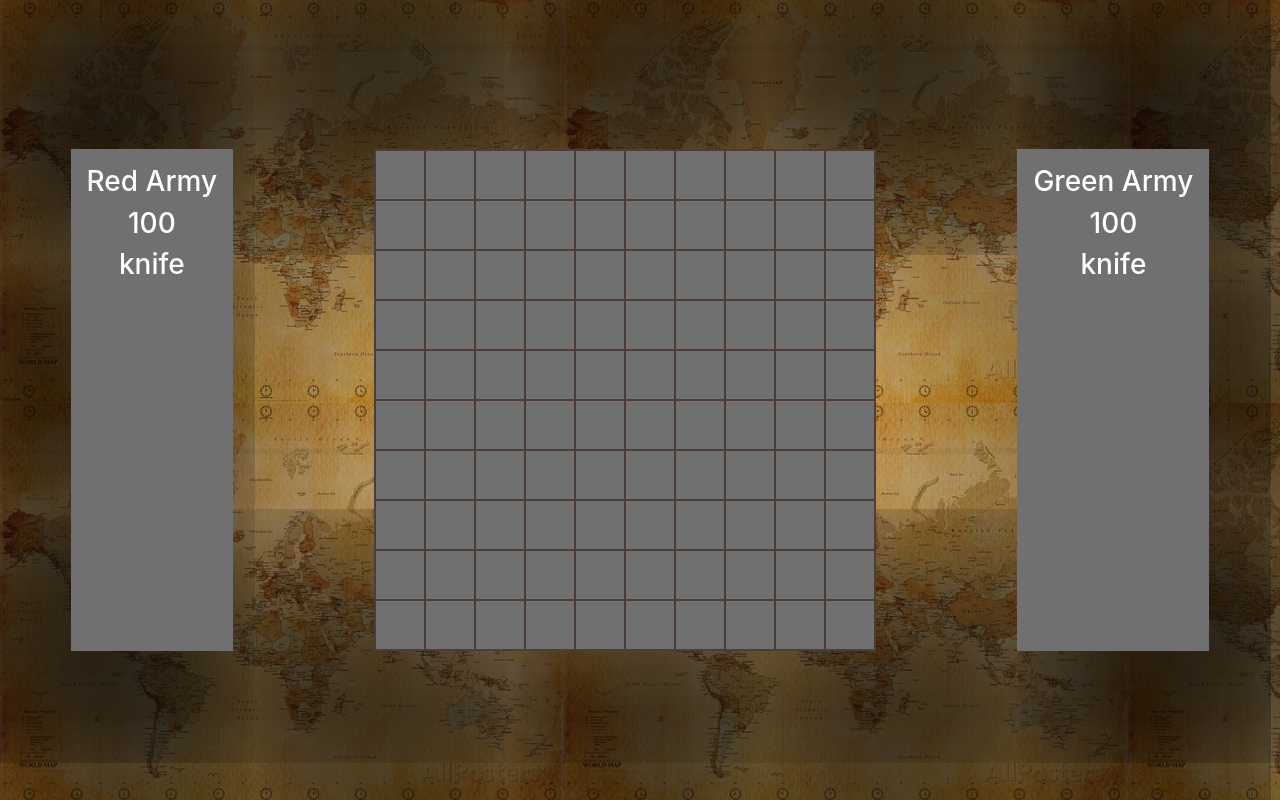
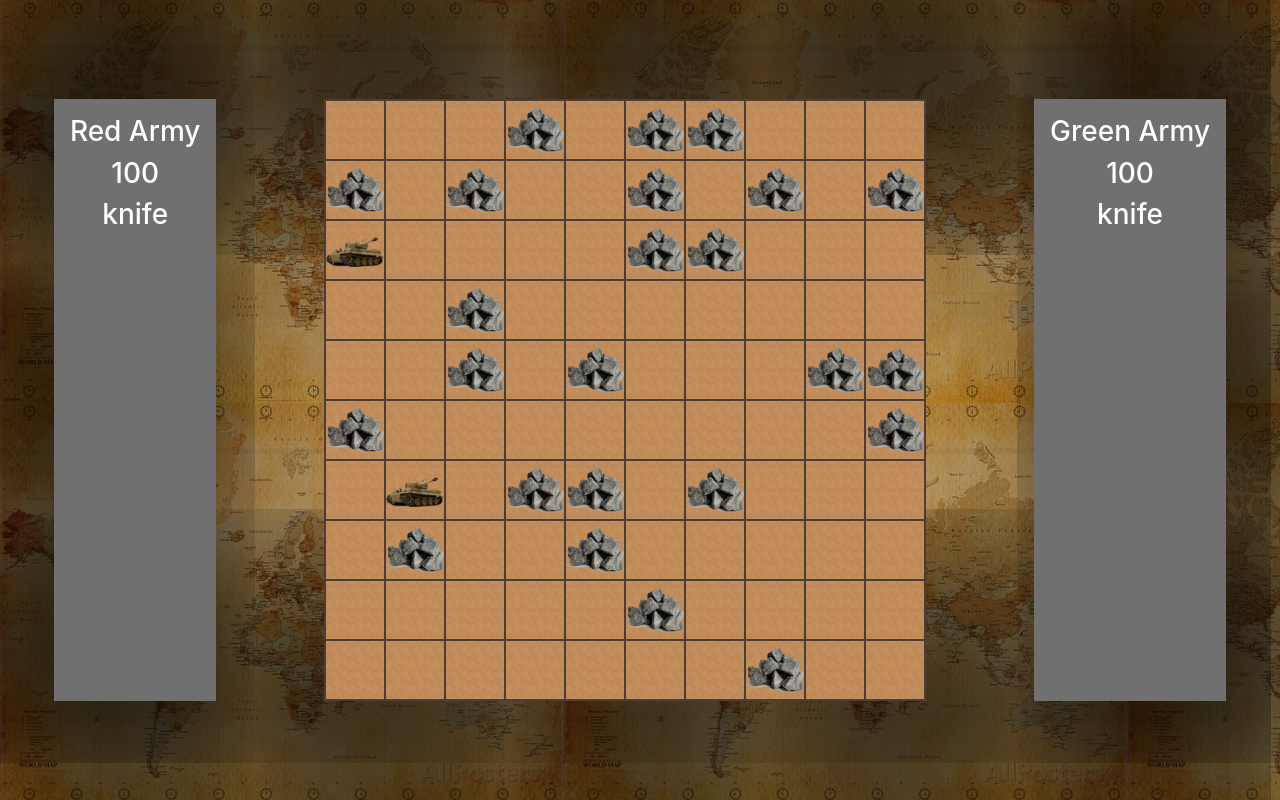
Before and after one commit to padayattil/warzone, a React (Create React App) app: page /game/play in a window 1280 px wide. Built offline with nearby package versions, Linux system fonts and the light colour scheme.

Commit message:
layout rocks and weapons

```diff
--- a/package.json
+++ b/package.json
@@ -15,7 +15,7 @@
     "react-scripts": "2.1.0"
   },
   "scripts": {
-    "start": "react-scripts start",
+    "start": "HOST=0.0.0.0 react-scripts start",
     "build": "react-scripts build",
     "test": "react-scripts test",
     "eject": "react-scripts eject"
--- a/src/App.css
+++ b/src/App.css
@@ -81,12 +81,58 @@
 }
 
 .map-cell {
-  width: 50px;
-  height: 50px;
+  width: 60px;
+  height: 60px;
   border: 0;
   border-right: 2px;
   border-bottom: 2px;
   border-style: solid;
   border-color: #4D3D38;
-  background-color: #707070;
+  background-image: url('./images/cell-bg.png');
+  background-size: cover;
 }
+
+.rocks {
+  width: 100%;
+  height: 100%;
+  background-image: url('./images/rocks.png');
+  background-size:  contain;
+  background-repeat: no-repeat;
+  background-position: center;
+}
+
+.knife {
+  width: 100%;
+  height: 100%;
+  background-image: url('./images/knife.png');
+  background-size:  contain;
+  background-repeat: no-repeat;
+  background-position: center;
+}
+
+.gun {
+  width: 100%;
+  height: 100%;
+  background-image: url('./images/gun.png');
+  background-size:  contain;
+  background-repeat: no-repeat;
+  background-position: center;
+}
+
+.grenade {
+  width: 100%;
+  height: 100%;
+  background-image: url('./images/grenade.png');
+  background-size:  contain;
+  background-repeat: no-repeat;
+  background-position: center;
+}
+
+.tank {
+  width: 100%;
+  height: 100%;
+  background-image: url('./images/tank.png');
+  background-size:  contain;
+  background-repeat: no-repeat;
+  background-position: center;
+}
--- a/src/components/Game.js
+++ b/src/components/Game.js
@@ -2,17 +2,36 @@ import React, { Component } from 'react';
 
 import PlayerStats from './PlayerStats';
 import GameMap from './GameMap';
+import { getRandomIntInclusive } from '../utils';
 
 class Game extends Component {
+  ROCKS_PROBABILITY = 0.2;
+
   constructor(props) {
     super(props);
+
     const [mapSize, mapData] = [10, []];
     for (let i = 0; i < mapSize; i++) {
       var row = []
       for (let j = 0; j < mapSize; j++) {
-        row.push({position: `${i}_${j}`});
+        row.push({
+          position: `${i}_${j}`,
+          cellItemClass: (Math.random() < this.ROCKS_PROBABILITY) ? 'rocks' : ''
+        });
       }
       mapData.push(row);
+    }
+    let remainingWeapons = getRandomIntInclusive(2,4);
+    let cellRow;
+    let cellColumn;
+    while(remainingWeapons !== 0) {
+      cellRow = getRandomIntInclusive(0,mapSize-1)
+      cellColumn = getRandomIntInclusive(0,mapSize-1)
+      if(mapData[cellRow][cellColumn].cellItemClass !== '') {
+        mapData[cellRow][cellColumn]
+          .cellItemClass = ['knife', 'gun', 'grenade', 'tank'][getRandomIntInclusive(0,3)]
+        remainingWeapons -= 1
+      }
     }
     this.state = {
       mapData: mapData,
--- a/src/components/GameMap.js
+++ b/src/components/GameMap.js
@@ -6,7 +6,9 @@ function GameMap(props) {
       {props.mapData.map((row, rowIndex) => (
         <div key={rowIndex} className="map-row d-flex">
           {row.map((cell, cellIndex) => (
-            <div key={cellIndex} className="map-cell"></div>
+            <div key={cellIndex} className="map-cell">
+              <div className={`${cell.cellItemClass}`}></div>
+            </div>
           ))}
         </div>
       ))}
--- /dev/null
+++ b/src/utils/index.js
@@ -0,0 +1,5 @@
+export function getRandomIntInclusive(min, max) {
+  min = Math.ceil(min);
+  max = Math.floor(max);
+  return Math.floor(Math.random() * (max - min + 1)) + min; //The maximum is inclusive and the minimum is inclusive
+}
```
Also changed, not shown: src/images/cell-bg.png (added), src/images/rocks.png (added).
